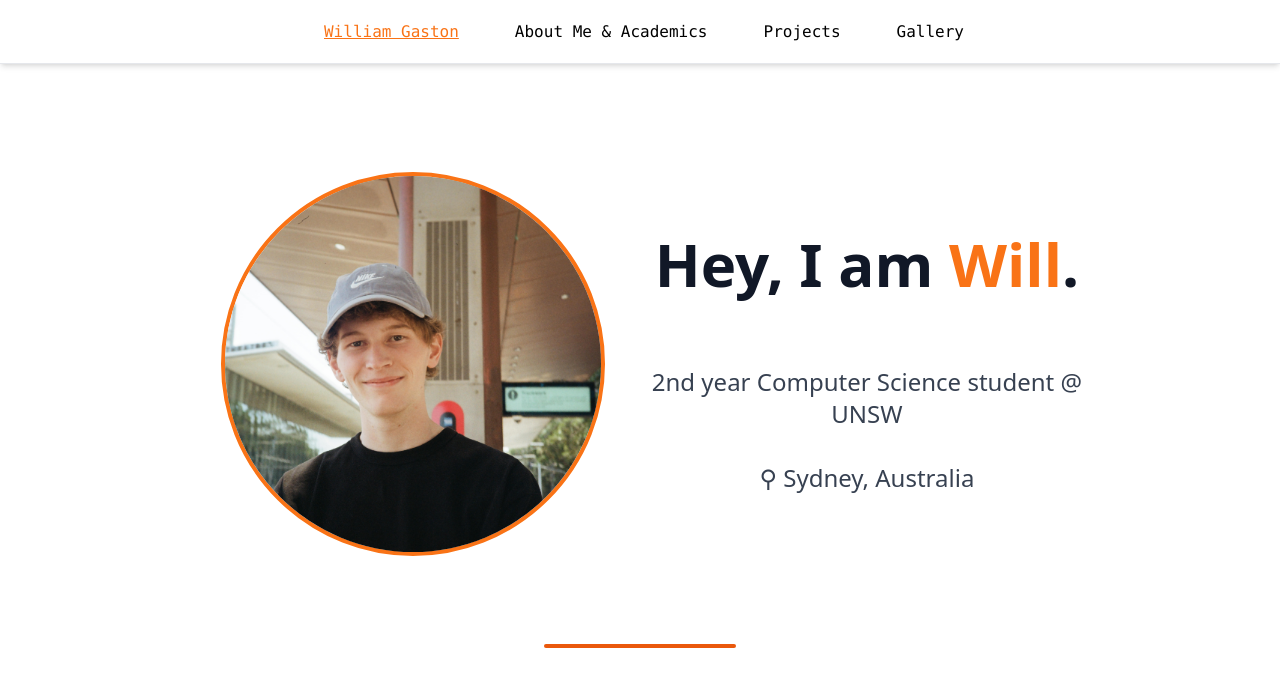
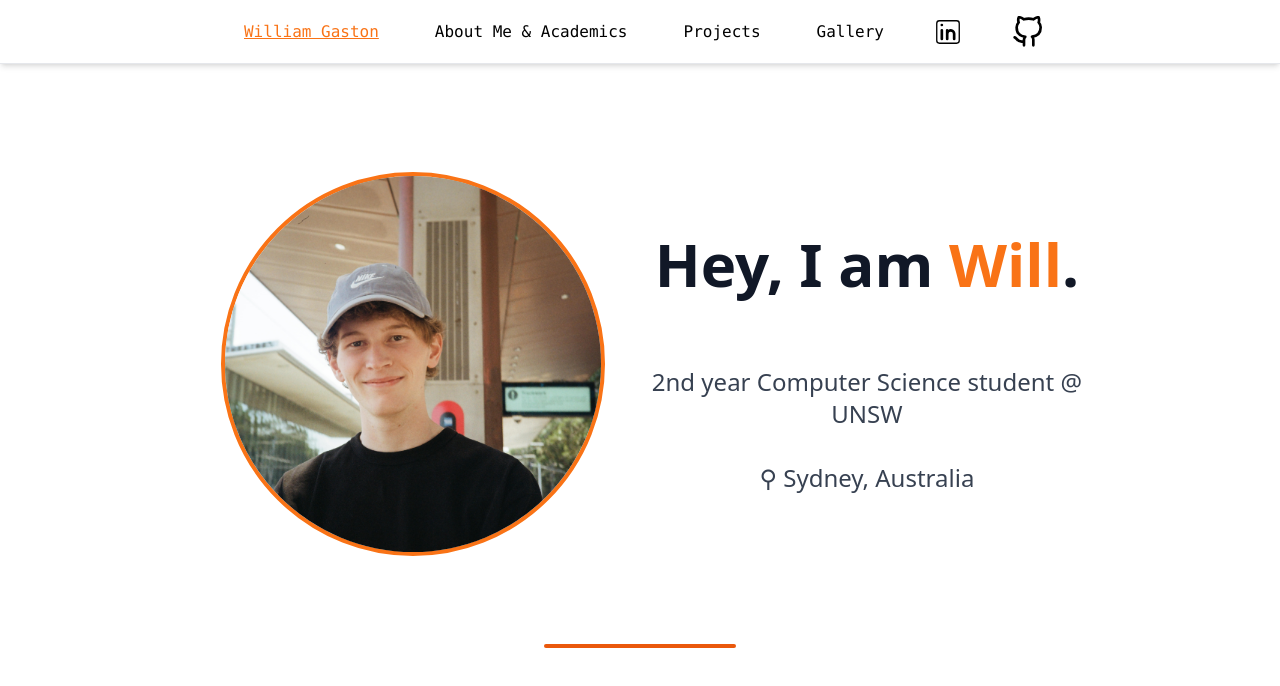
Before and after one commit to WillGaston/Website, a Next.js app: page / in a window 1280 px wide. Shown: the top 686 px of the page. Built offline with nearby package versions, Linux system fonts and the light colour scheme.

Commit message:
added links to topbar, centered projects

```diff
--- a/app/page.tsx
+++ b/app/page.tsx
@@ -2,12 +2,16 @@
 
 import React, { useContext } from "react";
 import { TopBarProvider, TopBarContext } from "@/components/TopBarContext";
-import { TopBarItem } from "@/components/TopBar";
+import { TopBarItem, TopBarButton } from "@/components/TopBar";
 import TopBar from "@/components/TopBar";
 import HomePage from "@/components/Home";
 import ProjectsPage from "@/components/Projects";
 import AboutPage from "@/components/About";
 import GalleryPage from "@/components/GalleryPage";
+
+import { FiGithub } from "react-icons/fi";
+import { CiLinkedin } from "react-icons/ci";
+
 
 import { motion, AnimatePresence } from "framer-motion";
 
@@ -30,6 +34,8 @@ function HomeContent() {
         <TopBarItem text="About Me & Academics" index={1}/>
         <TopBarItem text="Projects" index={2}/>
         <TopBarItem text="Gallery" index={3}/>
+        <TopBarButton icon={<CiLinkedin />} link={"https://www.linkedin.com/in/WillGaston1/"} />
+        <TopBarButton icon={<FiGithub />} link={"https://github.com/WillGaston"} />
       </TopBar>
       <div className="flex">
       <AnimatePresence mode="wait">
--- a/components/Gallery.tsx
+++ b/components/Gallery.tsx
@@ -105,12 +105,12 @@ const Gallery: React.FC<GalleryProps> = (
   return (
     <div className="grid sm:grid-cols-1 md:grid-cols-2 lg:grid-cols-2 gap-4 p-6">
       {filteredImages.map((image, index) => (
-        <div key={index} className="flex flex-col md:flex-row">
-          <div className="p-4 items-center justify-center">
+        <div key={index} className="flex flex-col">
+          <div className="p-4 flex flex-col items-center justify-center">
             <p className="text-2xl font-semibold text-center">{image.title}</p>
             <p className={`text-base font-normal text-center ${image.color}`}>{image.language}</p>
             <p className="text-lg mb-2 tracking-tight font-thin text-center">{image.description}</p>
-            <div className="relative overflow-hidden rounded-lg shadow-lg h-auto w-full flex justify-center items-center">
+            <div className="overflow-hidden rounded-lg shadow-lg h-auto w-full flex justify-center items-center">
               <Image
                 src={image.src}
                 alt={`Image ${index + 1}`}
--- a/components/TopBar.tsx
+++ b/components/TopBar.tsx
@@ -2,6 +2,7 @@
 
 import React, { useContext } from "react";
 import { TopBarContext } from "@/components/TopBarContext";
+import { IconContext } from "react-icons";
 
 export default function TopBar({ children }) {
 
@@ -28,10 +29,24 @@ export function TopBarItem({text, index}) {
         "text-black bg-white"
       } `}>
 
-      <span className={`font-mono overflow-hidden transition-all w-30 ml-2`}>
+      <span className={`font-mono overflow-hidden transition-all w-30 ml-2 no-underline hover:underline decoration-orange-500`}>
         {text}
       </span>
 
     </li>
   )
 }
+
+export function TopBarButton({icon, link}) {
+  return (
+    <IconContext.Provider value={{ color: "black", className: "global-class-name", size: "2em" }}>
+      <a
+        href={link}
+        target="_blank"
+        className="flex items-center gap-2 px-4 py-2 bg-white text-black rounded transition"
+      >
+        {icon}
+    </a>
+  </IconContext.Provider>
+  )
+}
--- a/package.json
+++ b/package.json
@@ -12,7 +12,8 @@
     "framer-motion": "^12.5.0",
     "next": "14.2.14",
     "react": "^18",
-    "react-dom": "^18"
+    "react-dom": "^18",
+    "react-icons": "^5.5.0"
   },
   "devDependencies": {
     "@types/node": "^20",
```
Also changed, not shown: 1 other file (tests, documents, lock files or other folders).
